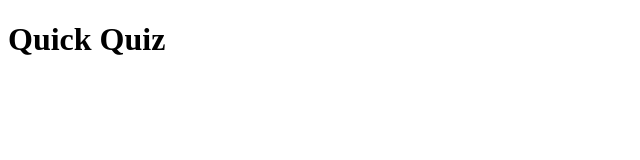
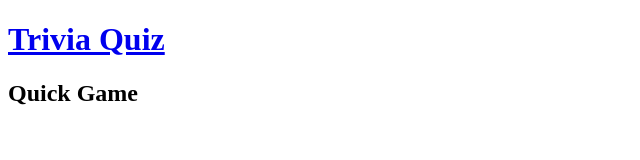
Before and after one commit to indigo-droid/Trivia_Game, a website: page frontend/public/quickgame.html in a window 1280 px wide. Shown: the whole page, without its empty margins (0-640 px from the left). Drawn offline with Linux system fonts and the light colour scheme.

Commit message:
quickgame: add quickgame.html and quickquestions.js

```diff
--- a/api/quickquestions.js
+++ b/api/quickquestions.js
@@ -19,6 +19,7 @@ function quickgamefetch() {
 }
 
 
+
 function Categoriegamefetch(category){
 fetch('https://the-trivia-api.com/v2/questions?categories=category')
   .then(response => response.json())
--- a/frontend/public/quickgame.html
+++ b/frontend/public/quickgame.html
@@ -1,14 +1,21 @@
 <!DOCTYPE html>
 <html>
 <head>
-    <meta charset="UTF-8">
-    <meta name="viewport" content="width=device-width, initial-scale=1.0">
+    <meta charset = "UTF-8">
+    <meta name = "viewport" content="width=device-width, initial-scale=1.0">
     <title>Trivia Quiz</title>
-    <link rel="stylesheet" href="style.css">
+    <link rel = "stylesheet" href = "style.css">
 </head>
 
 <body>
-    <h1 id = "quicktitle">Quick Quiz</h1>
-
+    <div class = "quick_container">
+        <div class = "quick_header">
+            <a href = "index.html"><h1 id = "quicktitle">Trivia Quiz</h1></a>
+            <h2 id = "quickgamesub">Quick Game</h2>
+        </div>
+        <div class = "quick_main">
+        </div>
+        <div class = "quick_footer"></div>
+    </div>
 </body>
 </html>
```
